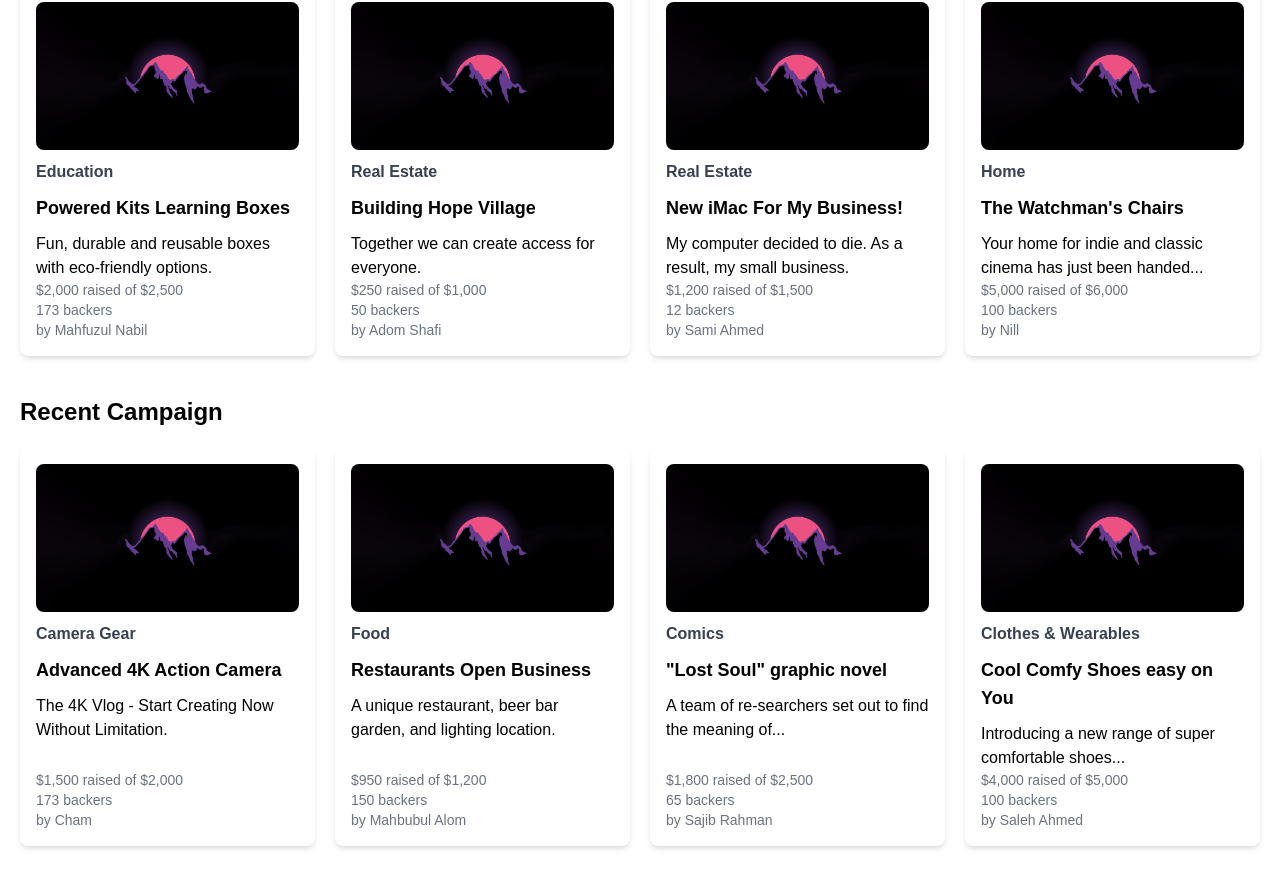
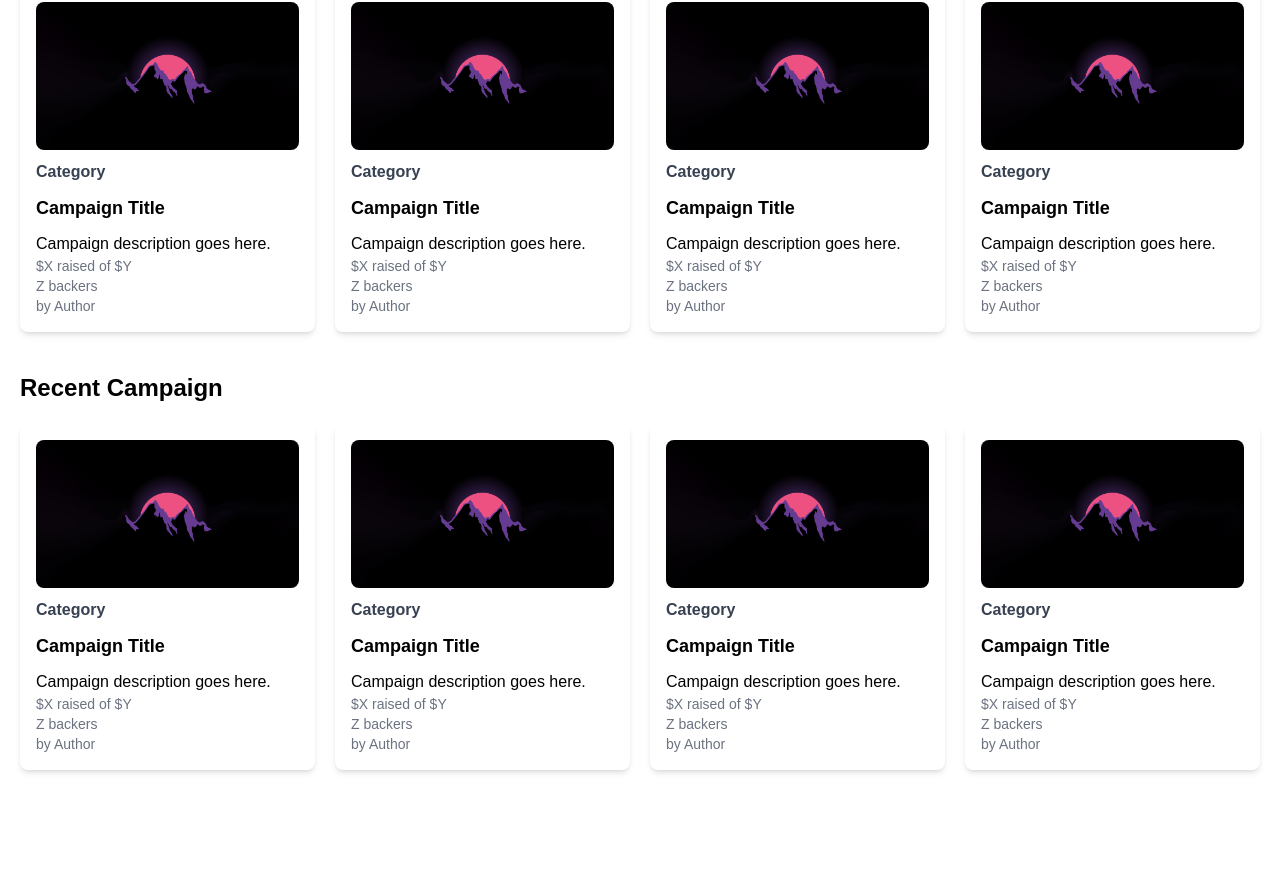
Before and after one commit to Truong62/THAH, a React (Create React App) app: page / in a window 1280 px wide. Shown: the part 184-1072 px from the top of the page. After the commit the page ends 1014 px from the top, so only its background shows below. Built offline with nearby package versions, Linux system fonts and the light colour scheme.

Commit message:
update css to tailwind

```diff
--- a/src/components/Card/Card.js
+++ b/src/components/Card/Card.js
@@ -1,118 +1,45 @@
 import React from 'react';
+import { Link } from 'react-router-dom';
 
 const CampaignGrid = () => {
   return (
     <div className="p-5">
       <h2 className="text-2xl font-bold mb-5">Popular Campaign</h2>
       <div className="grid gap-5 mb-10 grid-cols-1 md:grid-cols-2 lg:grid-cols-3 xl:grid-cols-4">
-        <div className="bg-white rounded-lg p-4 shadow-md transition-transform duration-300 ease-in-out flex flex-col justify-between h-full hover:translate-y-[-5px]">
+        {[...Array(4)].map((_, index) => (
+          <Link to={`/campaign/${index}`} key={index} className="bg-white rounded-lg p-4 shadow-md transition-transform duration-300 ease-in-out flex flex-col justify-between h-full hover:translate-y-[-5px]">
             <img src='../../images/wallpaperflare.com_wallpaper.jpg' alt="Campaign" className="w-full h-auto max-h-52 rounded-lg object-cover" />
             <div className="flex flex-col gap-2.5 mt-2.5 flex-grow">
-            <span className="font-bold text-gray-700">Education</span>
-            <h4 className="text-lg font-semibold">Powered Kits Learning Boxes</h4>
-            <p>Fun, durable and reusable boxes with eco-friendly options.</p>
+              <span className="font-bold text-gray-700">Category</span>
+              <h4 className="text-lg font-semibold">Campaign Title</h4>
+              <p>Campaign description goes here.</p>
             </div>
             <div className="flex flex-col gap-1.25 text-sm text-gray-500">
-            <span>$2,000 raised of $2,500</span>
-            <span>173 backers</span>
-            <span>by Mahfuzul Nabil</span>
+              <span>$X raised of $Y</span>
+              <span>Z backers</span>
+              <span>by Author</span>
             </div>
-        </div>
-        <div className="bg-white rounded-lg p-4 shadow-md transition-transform duration-300 ease-in-out flex flex-col justify-between h-full hover:translate-y-[-5px]">
-          <img src='../../images/wallpaperflare.com_wallpaper.jpg' alt="Campaign" className="w-full h-auto max-h-52 rounded-lg object-cover" />
-          <div className="flex flex-col gap-2.5 mt-2.5 flex-grow">
-            <span className="font-bold text-gray-700">Real Estate</span>
-            <h4 className="text-lg font-semibold">Building Hope Village</h4>
-            <p>Together we can create access for everyone.</p>
-          </div>
-          <div className="flex flex-col gap-1.25 text-sm text-gray-500">
-            <span>$250 raised of $1,000</span>
-            <span>50 backers</span>
-            <span>by Adom Shafi</span>
-          </div>
-        </div>
-        <div className="bg-white rounded-lg p-4 shadow-md transition-transform duration-300 ease-in-out flex flex-col justify-between h-full hover:translate-y-[-5px]">
-          <img src='../../images/wallpaperflare.com_wallpaper.jpg' alt="Campaign" className="w-full h-auto max-h-52 rounded-lg object-cover" />
-          <div className="flex flex-col gap-2.5 mt-2.5 flex-grow">
-            <span className="font-bold text-gray-700">Real Estate</span>
-            <h4 className="text-lg font-semibold">New iMac For My Business!</h4>
-            <p>My computer decided to die. As a result, my small business.</p>
-          </div>
-          <div className="flex flex-col gap-1.25 text-sm text-gray-500">
-            <span>$1,200 raised of $1,500</span>
-            <span>12 backers</span>
-            <span>by Sami Ahmed</span>
-          </div>
-        </div>
-        <div className="bg-white rounded-lg p-4 shadow-md transition-transform duration-300 ease-in-out flex flex-col justify-between h-full hover:translate-y-[-5px]">
-          <img src='../../images/wallpaperflare.com_wallpaper.jpg' alt="Campaign" className="w-full h-auto max-h-52 rounded-lg object-cover" />
-          <div className="flex flex-col gap-2.5 mt-2.5 flex-grow">
-            <span className="font-bold text-gray-700">Home</span>
-            <h4 className="text-lg font-semibold">The Watchman's Chairs</h4>
-            <p>Your home for indie and classic cinema has just been handed...</p>
-          </div>
-          <div className="flex flex-col gap-1.25 text-sm text-gray-500">
-            <span>$5,000 raised of $6,000</span>
-            <span>100 backers</span>
-            <span>by Nill</span>
-          </div>
-        </div>
+          </Link>
+        ))}
       </div>
 
       <h2 className="text-2xl font-bold mb-5">Recent Campaign</h2>
       <div className="grid gap-5 mb-10 grid-cols-1 md:grid-cols-2 lg:grid-cols-3 xl:grid-cols-4">
-        <div className="bg-white rounded-lg p-4 shadow-md transition-transform duration-300 ease-in-out flex flex-col justify-between h-full hover:translate-y-[-5px]">
+        {[...Array(4)].map((_, index) => (
+          <Link to={`/campaign/${index}`} key={index} className="bg-white rounded-lg p-4 shadow-md transition-transform duration-300 ease-in-out flex flex-col justify-between h-full hover:translate-y-[-5px]">
             <img src='../../images/wallpaperflare.com_wallpaper.jpg' alt="Campaign" className="w-full h-auto max-h-52 rounded-lg object-cover" />
             <div className="flex flex-col gap-2.5 mt-2.5 flex-grow">
-            <span className="font-bold text-gray-700">Camera Gear</span>
-            <h4 className="text-lg font-semibold">Advanced 4K Action Camera</h4>
-            <p>The 4K Vlog - Start Creating Now Without Limitation.</p>
+              <span className="font-bold text-gray-700">Category</span>
+              <h4 className="text-lg font-semibold">Campaign Title</h4>
+              <p>Campaign description goes here.</p>
             </div>
             <div className="flex flex-col gap-1.25 text-sm text-gray-500">
-            <span>$1,500 raised of $2,000</span>
-            <span>173 backers</span>
-            <span>by Cham</span>
+              <span>$X raised of $Y</span>
+              <span>Z backers</span>
+              <span>by Author</span>
             </div>
-        </div>
-        <div className="bg-white rounded-lg p-4 shadow-md transition-transform duration-300 ease-in-out flex flex-col justify-between h-full hover:translate-y-[-5px]">
-          <img src='../../images/wallpaperflare.com_wallpaper.jpg' alt="Campaign" className="w-full h-auto max-h-52 rounded-lg object-cover" />
-          <div className="flex flex-col gap-2.5 mt-2.5 flex-grow">
-            <span className="font-bold text-gray-700">Food</span>
-            <h4 className="text-lg font-semibold">Restaurants Open Business</h4>
-            <p>A unique restaurant, beer bar garden, and lighting location.</p>
-          </div>
-          <div className="flex flex-col gap-1.25 text-sm text-gray-500">
-            <span>$950 raised of $1,200</span>
-            <span>150 backers</span>
-            <span>by Mahbubul Alom</span>
-          </div>
-        </div>
-        <div className="bg-white rounded-lg p-4 shadow-md transition-transform duration-300 ease-in-out flex flex-col justify-between h-full hover:translate-y-[-5px]">
-          <img src='../../images/wallpaperflare.com_wallpaper.jpg' alt="Campaign" className="w-full h-auto max-h-52 rounded-lg object-cover" />
-          <div className="flex flex-col gap-2.5 mt-2.5 flex-grow">
-            <span className="font-bold text-gray-700">Comics</span>
-            <h4 className="text-lg font-semibold">"Lost Soul" graphic novel</h4>
-            <p>A team of re-searchers set out to find the meaning of...</p>
-          </div>
-          <div className="flex flex-col gap-1.25 text-sm text-gray-500">
-            <span>$1,800 raised of $2,500</span>
-            <span>65 backers</span>
-            <span>by Sajib Rahman</span>
-          </div>
-        </div>
-        <div className="bg-white rounded-lg p-4 shadow-md transition-transform duration-300 ease-in-out flex flex-col justify-between h-full hover:translate-y-[-5px]">
-          <img src='../../images/wallpaperflare.com_wallpaper.jpg' alt="Campaign" className="w-full h-auto max-h-52 rounded-lg object-cover" />
-          <div className="flex flex-col gap-2.5 mt-2.5 flex-grow">
-            <span className="font-bold text-gray-700">Clothes & Wearables</span>
-            <h4 className="text-lg font-semibold">Cool Comfy Shoes easy on You</h4>
-            <p>Introducing a new range of super comfortable shoes...</p>
-          </div>
-          <div className="flex flex-col gap-1.25 text-sm text-gray-500">
-            <span>$4,000 raised of $5,000</span>
-            <span>100 backers</span>
-            <span>by Saleh Ahmed</span>
-          </div>
-        </div>
+          </Link>
+        ))}
       </div>
     </div>
   );
```
Lines whose indentation alone changed are shown as unchanged.
